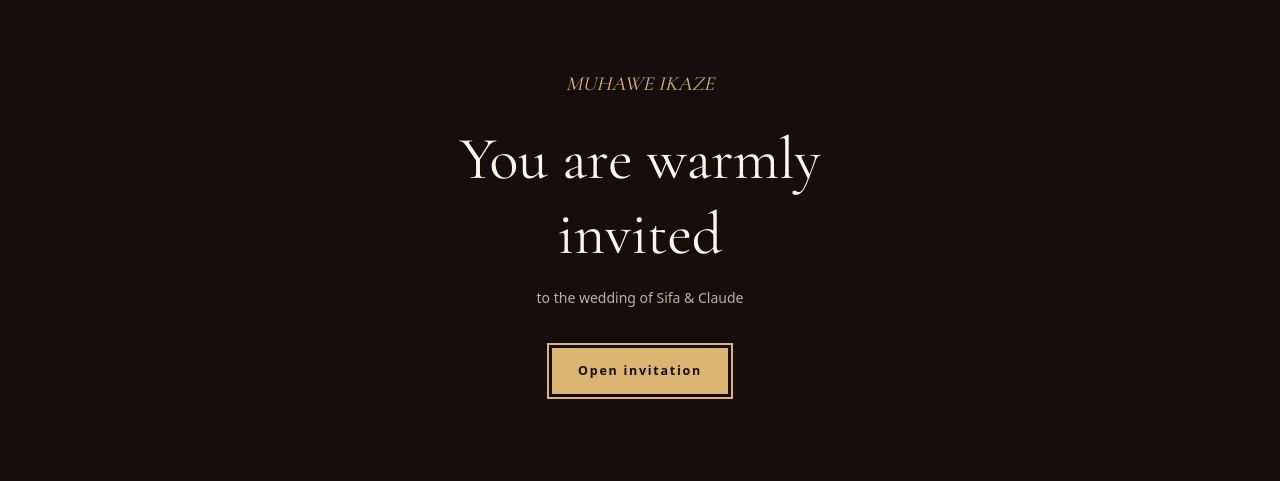
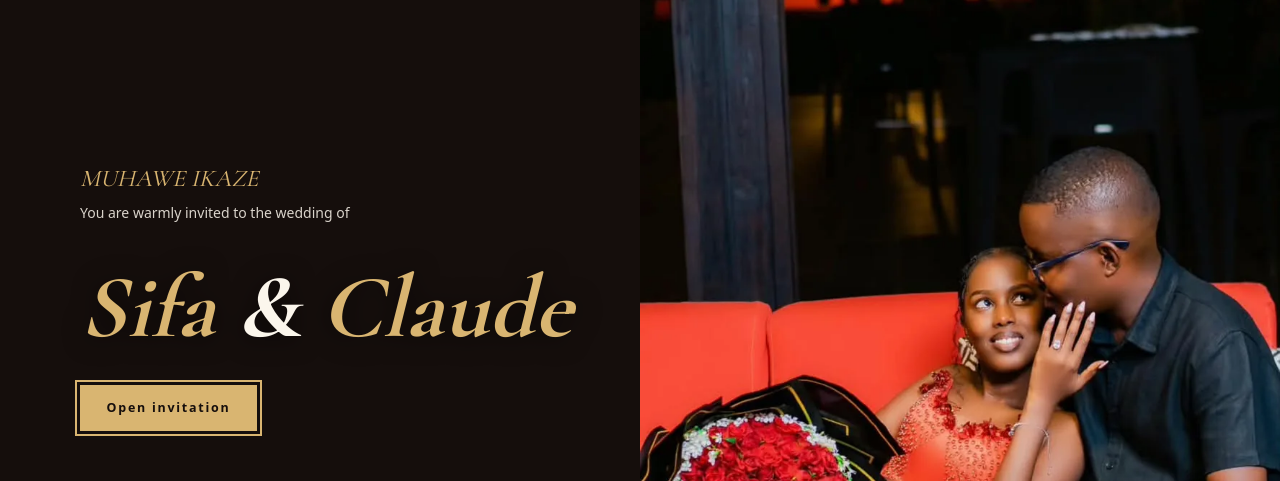
Before and after one commit to yvesmugisha901/sifa-claude-wedding, a React (Vite) app: page / in a window 1280 px wide. Shown: the part 168-649 px from the top of the page. Built offline with nearby package versions, Linux system fonts and the light colour scheme; no server answers.

Commit message:
style: add couple photo and bold names to intro

```diff
--- a/src/components/InvitationIntro.tsx
+++ b/src/components/InvitationIntro.tsx
@@ -1,11 +1,13 @@
 import { useEffect, useRef, useState } from "react";
-import { names } from "../data/wedding";
+import { wedding } from "../data/wedding";
 
 interface Props { onOpen: (withMusic: boolean) => void; musicAvailable: boolean; open: boolean }
 
 export function InvitationIntro({ onOpen, musicAvailable, open }: Props) {
   const btn = useRef<HTMLButtonElement>(null);
   const [gone, setGone] = useState(false);
+  const { hero, couple } = wedding;
+
   useEffect(() => { btn.current?.focus({ preventScroll: true }); }, []);
   useEffect(() => {
     if (!open) return;
@@ -13,20 +15,36 @@ export function InvitationIntro({ onOpen, musicAvailable, open }: Props) {
     return () => window.clearTimeout(id);
   }, [open]);
   if (gone) return null;
+
   return (
     <div role="dialog" aria-modal="true" aria-label="Wedding invitation"
-      className={`fixed inset-0 z-[60] flex flex-col items-center justify-center bg-ink px-6 text-center text-ivory ${open ? "intro-out" : ""}`}>
-      <div className="rise max-w-md">
-        <p className="font-display text-xl italic text-gold">MUHAWE IKAZE</p>
-        <h1 className="mt-6 font-display text-5xl leading-tight sm:text-6xl">You are warmly invited</h1>
-        <p className="mt-4 text-sm text-ivory/70">to the wedding of {names}</p>
-        <div className="mt-10 flex flex-col items-center gap-4">
-          <button ref={btn} type="button" className="btn btn-gold" onClick={() => onOpen(false)}>Open invitation</button>
-          {musicAvailable && (
-            <button type="button" className="min-h-11 px-4 text-sm text-ivory/80 underline underline-offset-4 hover:text-gold" onClick={() => onOpen(true)}>
-              Open with music
-            </button>
-          )}
+      className={`fixed inset-0 z-[60] overflow-hidden bg-ink text-ivory lg:grid lg:grid-cols-2 ${open ? "intro-out" : ""}`}>
+      <div className="absolute inset-0 lg:static lg:order-2">
+        <img src={hero.src} width={hero.w} height={hero.h} alt={hero.alt} fetchPriority="high"
+          className="h-full w-full object-cover object-[50%_50%]" />
+        <div aria-hidden="true" className="absolute inset-0 bg-gradient-to-b from-ink/80 via-ink/0 to-ink/95 lg:hidden" />
+      </div>
+
+      <div className="rise relative z-10 flex h-full flex-col items-center justify-between px-6 pb-10 pt-12 text-center lg:items-start lg:justify-center lg:gap-10 lg:px-20 lg:text-left">
+        <div>
+          <p className="font-display text-2xl italic text-gold">MUHAWE IKAZE </p>
+          <p className="mt-2 text-sm text-ivory/85">You are warmly invited to the wedding of</p>
+        </div>
+
+        <div className="w-full">
+          <h1 className="font-display font-bold italic leading-none text-gold [text-shadow:0_2px_24px_rgba(0,0,0,.6)]">
+            <span className="block whitespace-nowrap text-[clamp(2.75rem,14vw,7rem)] lg:text-[clamp(4rem,7vw,7.5rem)]">
+              {couple.partner1} <span className="text-ivory">&amp;</span> {couple.partner2}
+            </span>
+          </h1>
+          <div className="mt-8 flex flex-col items-center gap-3 lg:items-start">
+            <button ref={btn} type="button" className="btn btn-gold" onClick={() => onOpen(false)}>Open invitation</button>
+            {musicAvailable && (
+              <button type="button" className="min-h-11 px-4 text-sm text-ivory/85 underline underline-offset-4 hover:text-gold" onClick={() => onOpen(true)}>
+                Open with music
+              </button>
+            )}
+          </div>
         </div>
       </div>
     </div>
--- a/src/main.tsx
+++ b/src/main.tsx
@@ -5,6 +5,7 @@ import "@fontsource/cormorant-garamond/500.css";
 import "@fontsource/cormorant-garamond/500-italic.css";
 import "@fontsource-variable/manrope";
 import "./index.css";
+import "@fontsource/cormorant-garamond/700-italic.css";
 import App from "./App";
 
 createRoot(document.getElementById("root")!).render(
```
